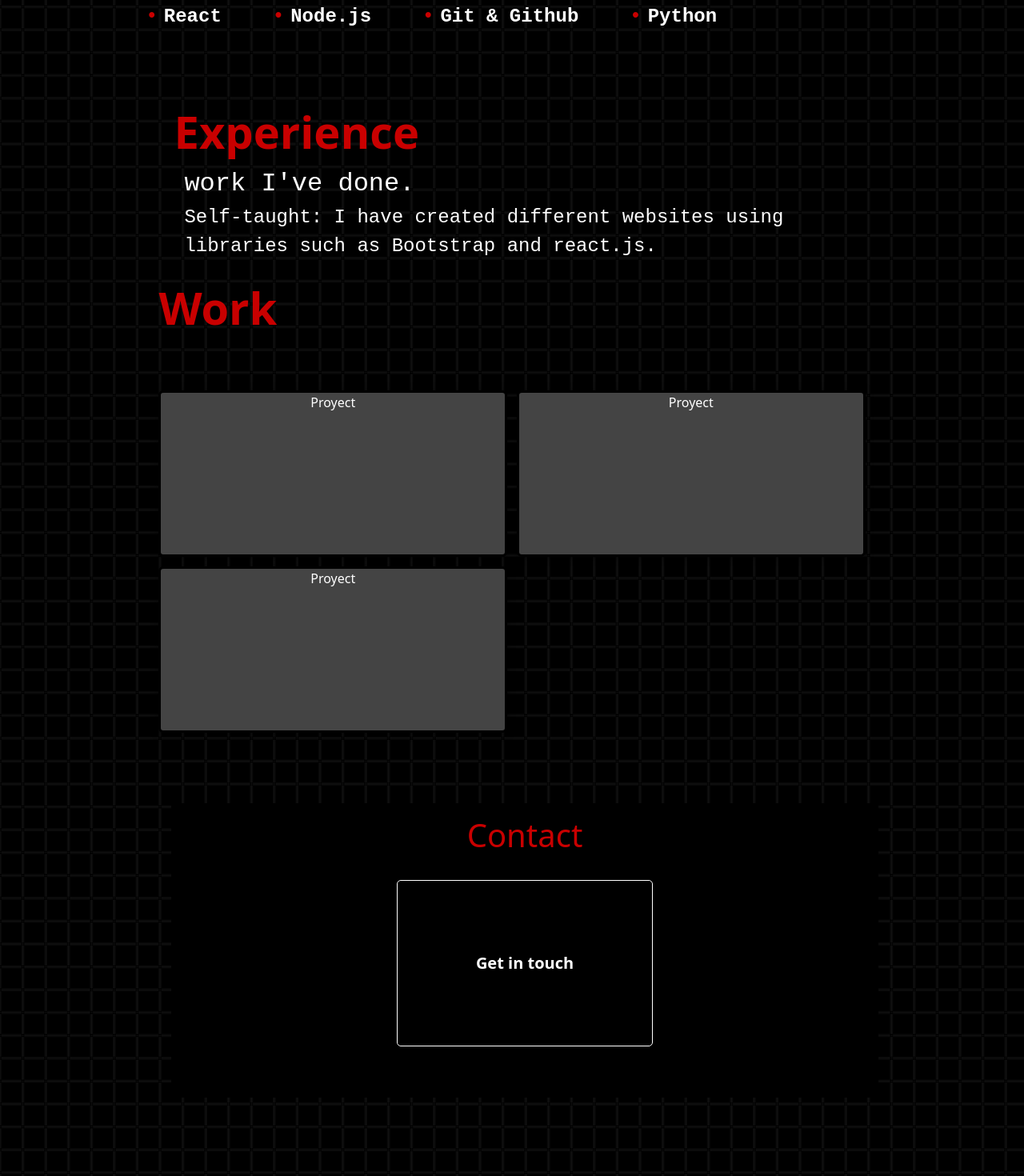
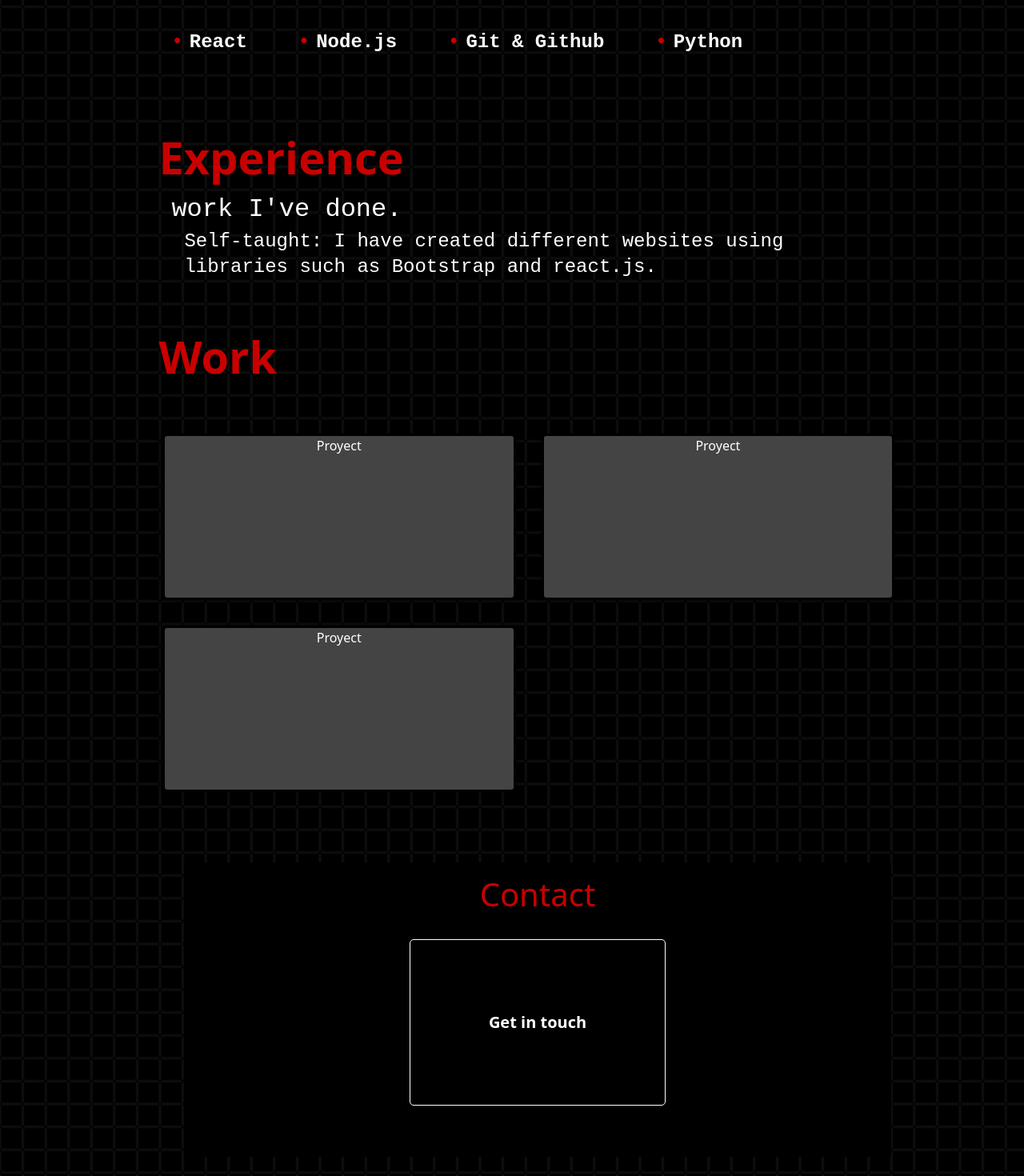
Before and after one commit to jhanccp/PORTFOLIO, a React (Create React App) app: page / in a window 1280 px wide. Shown: the part 1220-2690 px from the top of the page at 80% size. Built offline with nearby package versions, Linux system fonts and the light colour scheme.

Commit message:
responsive finished

```diff
--- a/src/components/aboutMe/aboutMe.css
+++ b/src/components/aboutMe/aboutMe.css
@@ -3,7 +3,7 @@
   color: white;
   display: flex;
   margin-top: 10%;
-  margin-left: -4rem;
+  margin-left: -2rem;
 }
 
 .section__p--tittle {
@@ -52,8 +52,15 @@
 
 } */
 
+@media (max-width: 768px) {
+  .section__aboutMe{
+    width: 45rem;
+  }
+}
+
 @media (max-width: 480px) {
   .section__aboutMe {
+    width: 30rem;
     margin-left: 3rem;
     margin-top: 7rem;
   }
@@ -73,8 +80,11 @@
   }
 }
 
+
+
 @media (max-width: 360px) {
   .section__aboutMe {
+    width: 22rem;
     margin-top: 25%;
     margin-left: -1rem;
   }
--- a/src/components/contact/contact.css
+++ b/src/components/contact/contact.css
@@ -3,7 +3,8 @@
   color: white;
   background-color: #ffffff;
   margin-top: 10%;
-  margin-left: 1rem;
+  margin-left: 2rem;
+  margin-right: 3rem;
   display: grid;
   grid-template-columns: 1fr;
 }
@@ -56,14 +57,39 @@
   box-shadow: 5px 5px 20px rgba(0, 0, 0, 0.2);
   transform: translateY(-5%);
 }
+@media (max-width: 942px) {
+  .footer__form {
+    margin-left: 3rem;
+    width: 40rem;
+  }
+}
 
-@media (max-width:360px){
+@media (max-width: 769px) {
+  .footer__form {
+    margin-top: 25%;
+    margin-left: 4rem;
+    width: 40rem;
+  }
+}
+@media (max-width: 480px) {
+  .footer__form {
+    margin-top: 25%;
+    margin-left: 6rem;
+    width: 35rem;
+  }
+
+  .footer__div--form form button {
+    width: 15rem;
+    margin-top: 1rem;
+  }
+}
+@media (max-width: 360px) {
   .footer__form {
     margin-top: 25%;
     margin-left: 0;
   }
 
-  .footer__div--form form button{
+  .footer__div--form form button {
     width: 15rem;
     margin-top: 1rem;
   }
--- a/src/components/experience/experience.css
+++ b/src/components/experience/experience.css
@@ -1,4 +1,5 @@
 .section__experience {
+
   position: relative;
   margin-top: 6%;
   width: 100%;
@@ -9,7 +10,6 @@
   display: flex;
   justify-content: flex-start;
   flex-wrap: wrap;
-  margin-left: 1.2rem;
   font-size: 3.5rem;
   font-weight: 600;
   color: rgb(201, 0, 0);
@@ -23,6 +23,7 @@
 }  */
 
 .section__li--tittle {
+  margin-left: -1rem;
   font-family: monospace;
   font-size: 2rem;
   list-style: none;
@@ -30,10 +31,14 @@
 }
 .section__li--content {
   width: 50rem;
+  list-style: none;
+  display: flex;
+  font-size: 1.5rem;
+  font-weight: 500;
   font-family: monospace;
-  font-size: 1.5rem;
-  list-style: none;
+  line-height: 2rem;
 }
+
 
 @media (max-width: 480px) {
   .section__experience {
@@ -48,6 +53,7 @@
   .section__li--tittle {
     font-size: 2.5rem;
     line-height: 3rem;
+    margin-top: 4rem;
   }
 }
 
@@ -63,6 +69,7 @@
   .section__li--tittle {
     font-size: 1.8rem;
     margin-top: 25%;
+    margin-left: 1rem;
   }
   .section__li--content {
     font-size: 1.2rem;
--- a/src/components/home/home.css
+++ b/src/components/home/home.css
@@ -39,11 +39,16 @@
   color: rgb(201, 0, 0);
 }
 
+@media (max-width:895px){
+  .section__home{
+    width: 45rem;
+  }
+}
 @media (max-width:480px){
   .section__home{
     width: 39rem;
     margin-left: 3rem;
-    margin-top: 6rem;
+    margin-top: 3.5rem;
   }
   .section__li--greet {
     font-size: 2.6rem;
@@ -83,6 +88,6 @@
   }
   .section__li--text{
     font-size: 1.2rem;
-    line-height: 2.8rem;
+    line-height: 2.4rem;
   }
 }
--- a/src/components/work/work.css
+++ b/src/components/work/work.css
@@ -1,9 +1,14 @@
+.section__work{
+  margin-top: 6%;
+  margin-left: -2rem;
+}
 .section__div--container {
   width: 100%;
   display: grid;
   grid-template-columns: repeat(auto-fit, minmax(300px, 1fr));
-  gap: 12px;
-  margin-top: 7%;
+  gap: 2rem;
+  margin-top: 6%;
+  margin-left: 4%;
   min-height: 20rem;
   align-content: center;
   grid-auto-flow: row;
@@ -11,6 +16,7 @@
   grid-auto-rows: 13rem;
 }
 .section__p--work{
+  margin-left: 2rem;
   font-size: 3.5rem;
   font-weight: 600;
   color: rgb(201, 0, 0);
@@ -34,16 +40,41 @@
   box-shadow: 5px 5px 20px rgba(0, 0, 0, 0.5);
   transform: translateY(-3%);
 }
-@media (max-width: 480px) {
+
+@media (max-width: 942px) {
   .section__div--container {
     margin-top: 8rem;
-    margin-left: 25%;
+    margin-left: 10rem;
+    width: 30rem;
+  }
+}
+@media (max-width: 769px) {
+  .section__work{
+    margin-top: 25%;
+    margin-left: -1.4rem;
+  }
+  .section__div--container {
+    margin-top: 8rem;
+    margin-left: 10rem;
+    width: 30rem;
+  }
+}
+@media (max-width: 480px) {
+  .section__work{
+    margin-top: 25%;
+    margin-left: 4rem;
+  }
+  .section__div--container {
+    margin-top: 8rem;
+    margin-left: 6rem;
+
   }
 }
 
 @media (max-width: 360px) {
   .section__work{
     margin-top: 25%;
+    margin-left: -.9rem;
   }
   .section__p--work{
     font-size: 2.8rem;
```
